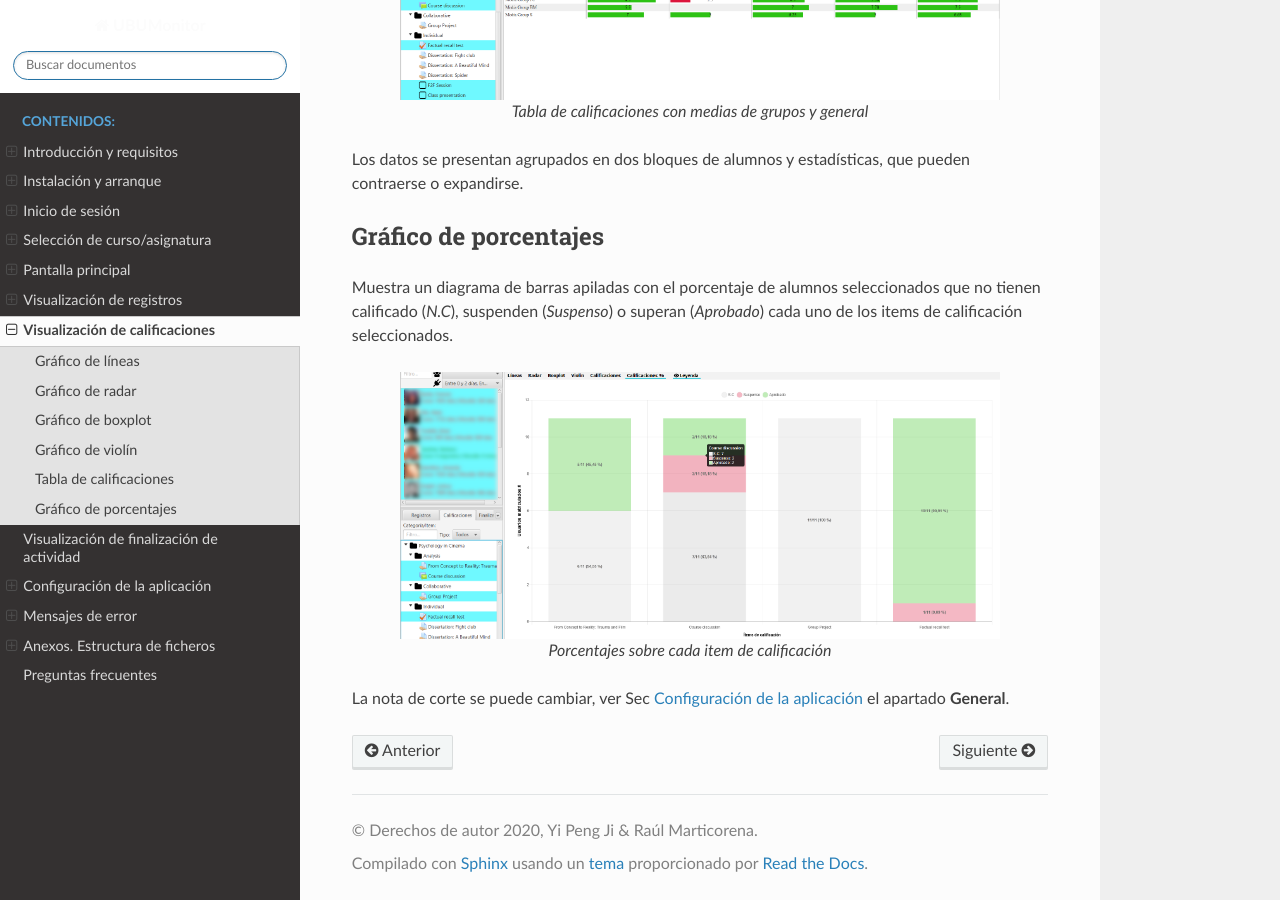
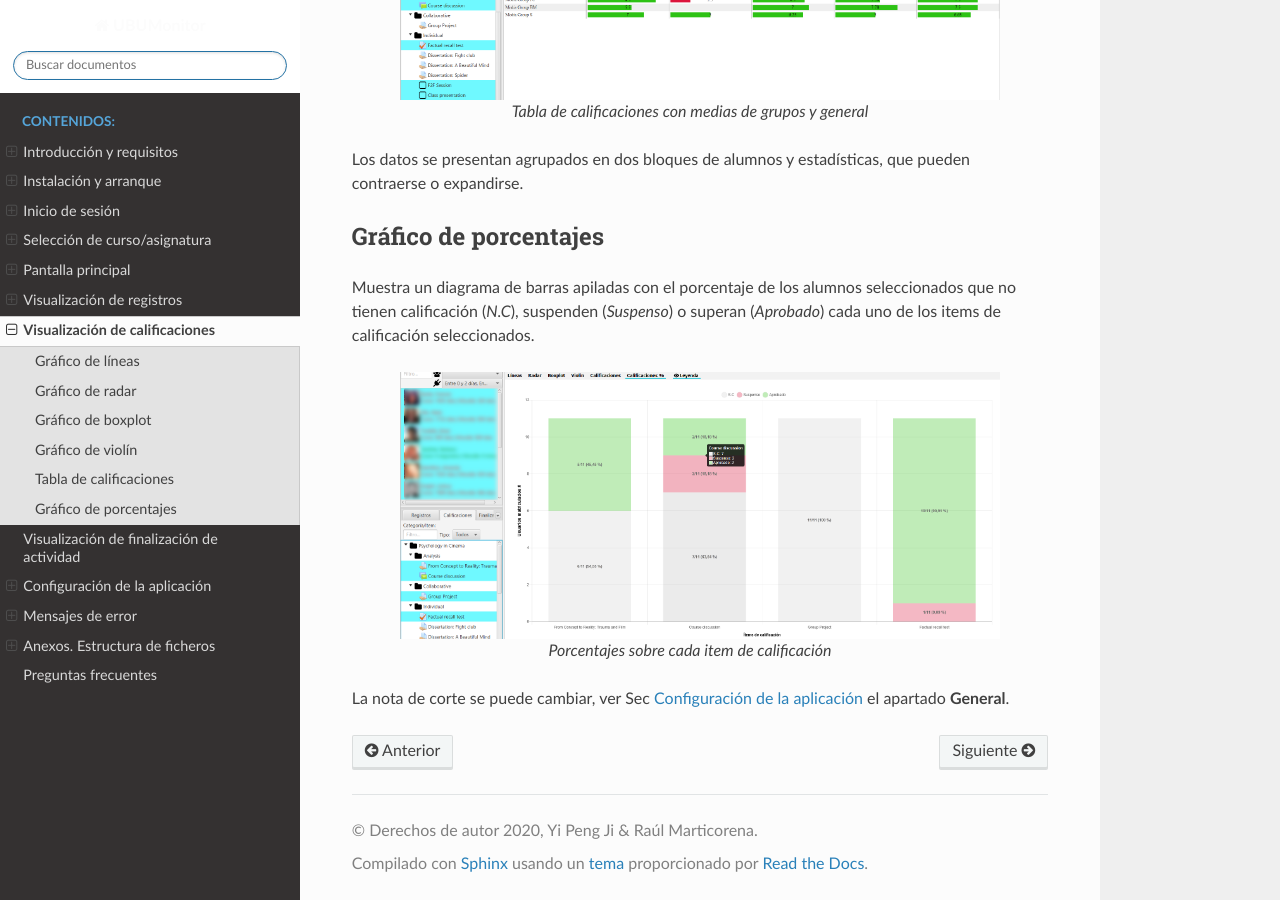
Before and after one commit to rmartico/UBUMonitorDocs, a Sphinx documentation site: the page built from docs/source/visualization/grades.rst, in a window 1280 px wide and 900 px high, scrolled down 3798 px. Built offline with Sphinx 7.4.7 and the Read the Docs theme 2.0.0, drawn with Linux system fonts in a browser that asks for light colours.

Commit message:
Correction to grades.

```diff
--- a/docs/source/visualization/grades.rst
+++ b/docs/source/visualization/grades.rst
@@ -104,7 +104,7 @@ Los datos se presentan agrupados en dos bloques de alumnos y estadísticas, que
 Gráfico de porcentajes
 ----------------------
 
-Muestra un diagrama de barras apiladas con el porcentaje de alumnos seleccionados que no tienen calificado (*N.C*), suspenden (*Suspenso*) o superan (*Aprobado*) cada uno de los items de calificación seleccionados.
+Muestra un diagrama de barras apiladas con el porcentaje de los alumnos seleccionados que no tienen calificación (*N.C*), suspenden (*Suspenso*) o superan (*Aprobado*) cada uno de los items de calificación seleccionados.
 
 .. figure:: images/Porcentajes.png
   :width: 600
```
